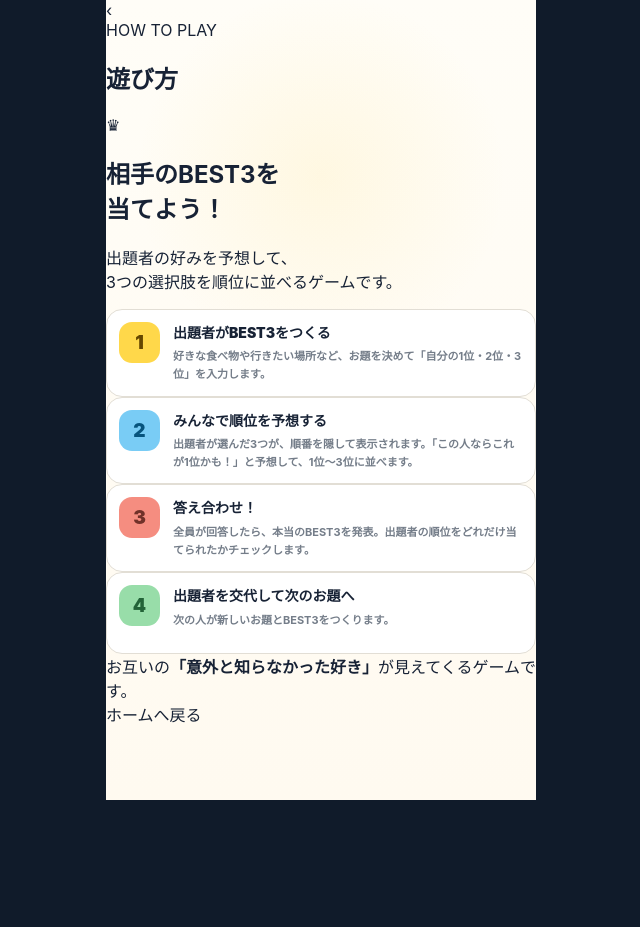
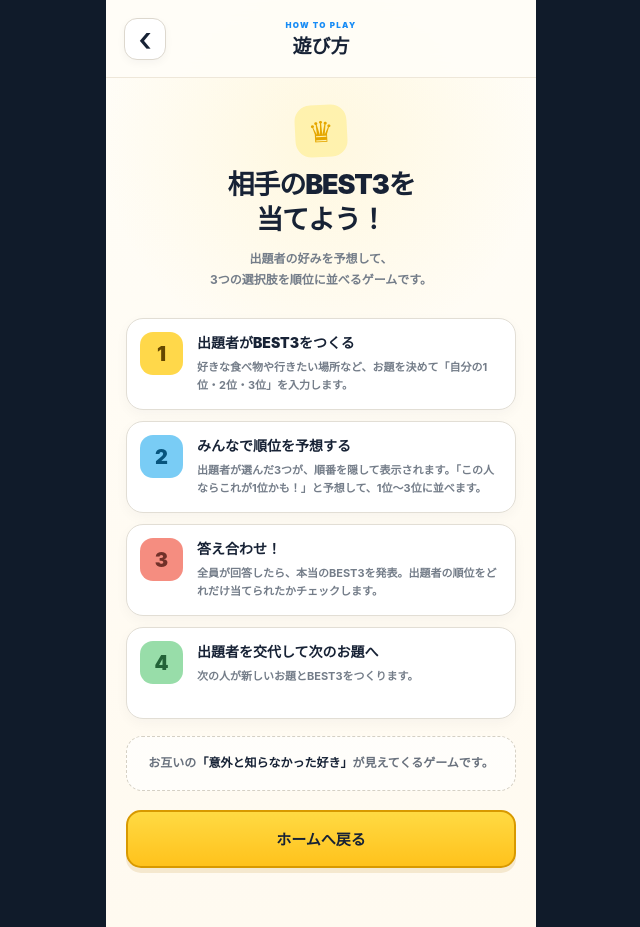
Before and after one commit to wani01-dot/besutori, a Next.js app: page /howto in a window 1280 px wide. Shown: the whole page, without its empty margins (319-959 px from the left). Before the commit the page ends 800 px from the top, so only its background shows below. Built offline with nearby package versions, Linux system fonts and the light colour scheme.

Commit message:
Add styles for How To page
Added styles for the How To page, including layout and design elements.

```diff
--- a/app/style.css
+++ b/app/style.css
@@ -3422,3 +3422,286 @@ a {
       0.01ms !important;
   }
 }
+/* ================================
+   HOW TO PAGE
+================================ */
+
+.howToScreen {
+  background:
+    radial-gradient(
+      circle at 50% 15%,
+      rgba(255, 216, 74, 0.13),
+      transparent 27%
+    ),
+    linear-gradient(
+      180deg,
+      #fffdf7 0%,
+      #fffaf0 100%
+    );
+}
+
+.howToPageHeader {
+  position: sticky;
+  top: 0;
+  z-index: 20;
+
+  min-height: 78px;
+
+  padding:
+    calc(env(safe-area-inset-top) + 12px)
+    18px
+    12px;
+
+  display: grid;
+  grid-template-columns: 44px 1fr 44px;
+  align-items: center;
+  gap: 10px;
+
+  border-bottom: 1px solid #eee7d9;
+
+  background: rgba(255, 253, 247, 0.94);
+
+  backdrop-filter: blur(14px);
+  -webkit-backdrop-filter: blur(14px);
+}
+
+.howToPageHeader > div:nth-child(2) {
+  text-align: center;
+}
+
+.howToPageEnglish {
+  display: block;
+
+  margin-bottom: 1px;
+
+  color: #188cf5;
+
+  font-size: 8px;
+  font-weight: 1000;
+  letter-spacing: 0.16em;
+}
+
+.howToPageHeader h1 {
+  margin: 0;
+
+  color: #172235;
+
+  font-size: 19px;
+  font-weight: 1000;
+}
+
+.howToBackButton {
+  width: 42px;
+  height: 42px;
+
+  border: 1.5px solid #ddd8ce;
+  border-radius: 13px;
+
+  display: grid;
+  place-items: center;
+
+  background: white;
+  color: #172235;
+
+  font-size: 34px;
+  font-weight: 500;
+  line-height: 1;
+
+  box-shadow:
+    0 3px 8px rgba(23, 34, 53, 0.04);
+}
+
+.howToHeaderSpace {
+  width: 42px;
+}
+
+.howToPageContent {
+  width: 100%;
+
+  padding:
+    27px
+    20px
+    calc(env(safe-area-inset-bottom) + 35px);
+}
+
+.howToIntro {
+  text-align: center;
+
+  margin-bottom: 28px;
+}
+
+.howToIntroCrown {
+  width: 52px;
+  height: 52px;
+
+  margin: 0 auto 10px;
+
+  border-radius: 16px;
+
+  display: grid;
+  place-items: center;
+
+  background: #fff2ae;
+  color: #e5a700;
+
+  font-size: 29px;
+
+  transform: rotate(-3deg);
+}
+
+.howToIntro h2 {
+  margin: 0;
+
+  color: #172235;
+
+  font-size: 27px;
+  font-weight: 1000;
+  line-height: 1.3;
+  letter-spacing: -0.04em;
+}
+
+.howToIntro p {
+  margin: 11px 0 0;
+
+  color: #747d89;
+
+  font-size: 12px;
+  font-weight: 700;
+  line-height: 1.75;
+}
+
+.howToPageSteps {
+  display: grid;
+  gap: 11px;
+}
+
+.howToPageSteps .howToStep {
+  min-height: 92px;
+
+  padding: 13px;
+
+  border: 1.5px solid #e2ded5;
+  border-radius: 17px;
+
+  display: grid;
+  grid-template-columns: 45px 1fr;
+  align-items: flex-start;
+  gap: 12px;
+
+  background: white;
+
+  box-shadow:
+    0 4px 13px rgba(23, 34, 53, 0.035);
+}
+
+.howToPageSteps .howToNumber {
+  width: 43px;
+  height: 43px;
+
+  border-radius: 13px;
+
+  display: grid;
+  place-items: center;
+
+  font-size: 20px;
+  font-weight: 1000;
+}
+
+.howToStep1 .howToNumber {
+  background: #ffd84a;
+  color: #654700;
+}
+
+.howToStep2 .howToNumber {
+  background: #79ccf5;
+  color: #07547d;
+}
+
+.howToStep3 .howToNumber {
+  background: #f58d80;
+  color: #713129;
+}
+
+.howToStep4 .howToNumber {
+  background: #98dda9;
+  color: #236338;
+}
+
+.howToStepText h3 {
+  margin: 1px 0 5px;
+
+  color: #172235;
+
+  font-size: 14px;
+  font-weight: 1000;
+  line-height: 1.4;
+}
+
+.howToStepText p {
+  margin: 0;
+
+  color: #747d89;
+
+  font-size: 11px;
+  font-weight: 700;
+  line-height: 1.65;
+}
+
+.howToPageMessage {
+  margin-top: 17px;
+  padding: 16px;
+
+  border: 1.5px dashed #d5d0c4;
+  border-radius: 16px;
+
+  background: rgba(255, 255, 255, 0.65);
+
+  color: #69717d;
+
+  text-align: center;
+
+  font-size: 12px;
+  font-weight: 700;
+  line-height: 1.7;
+}
+
+.howToPageMessage strong {
+  color: #172235;
+  font-weight: 1000;
+}
+
+.howToHomeButton {
+  width: 100%;
+  min-height: 58px;
+
+  margin-top: 19px;
+
+  border: 2px solid #d89900;
+  border-radius: 15px;
+
+  display: flex;
+  align-items: center;
+  justify-content: center;
+
+  background:
+    linear-gradient(
+      180deg,
+      #ffda43,
+      #ffc21c
+    );
+
+  color: #172235;
+
+  font-size: 15px;
+  font-weight: 1000;
+
+  box-shadow:
+    0 5px 0 rgba(183, 123, 0, 0.14);
+}
+
+.howToHomeButton:active {
+  transform: translateY(2px);
+
+  box-shadow:
+    0 3px 0 rgba(183, 123, 0, 0.14);
+}
```
